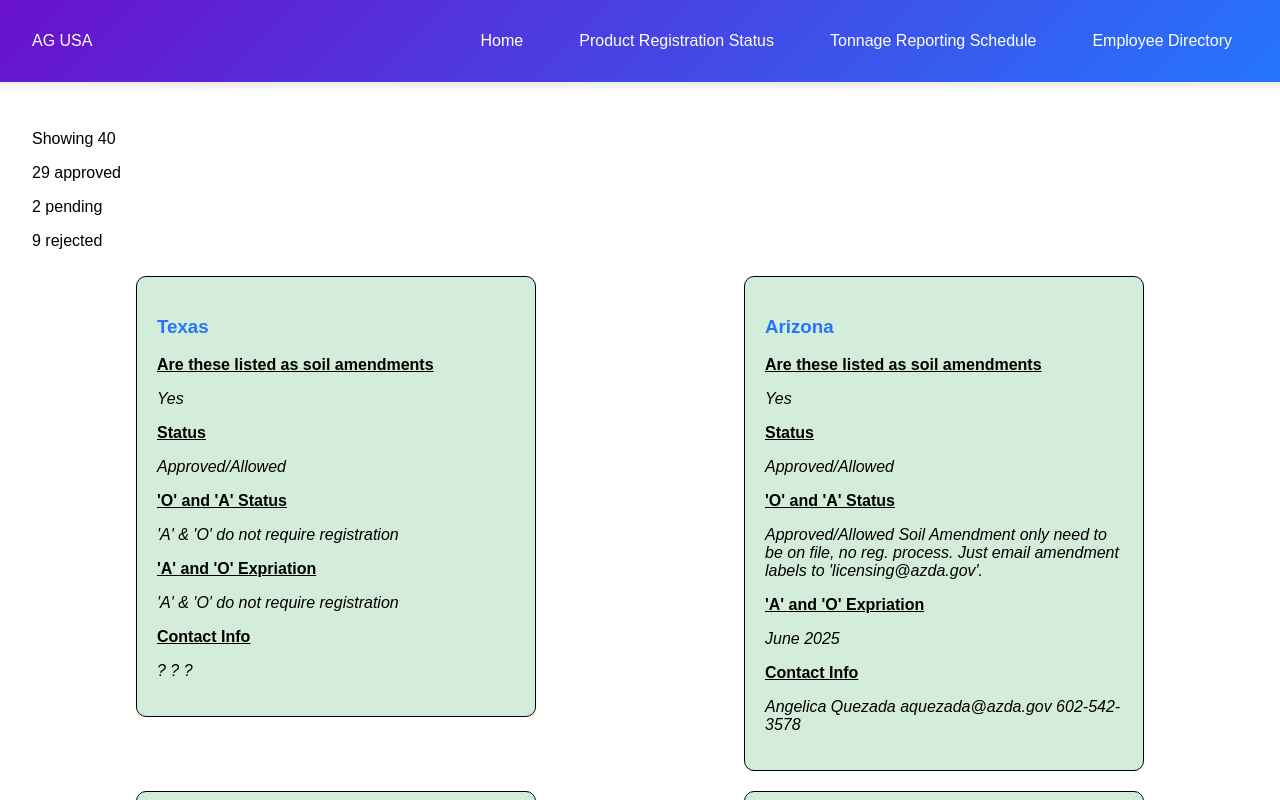
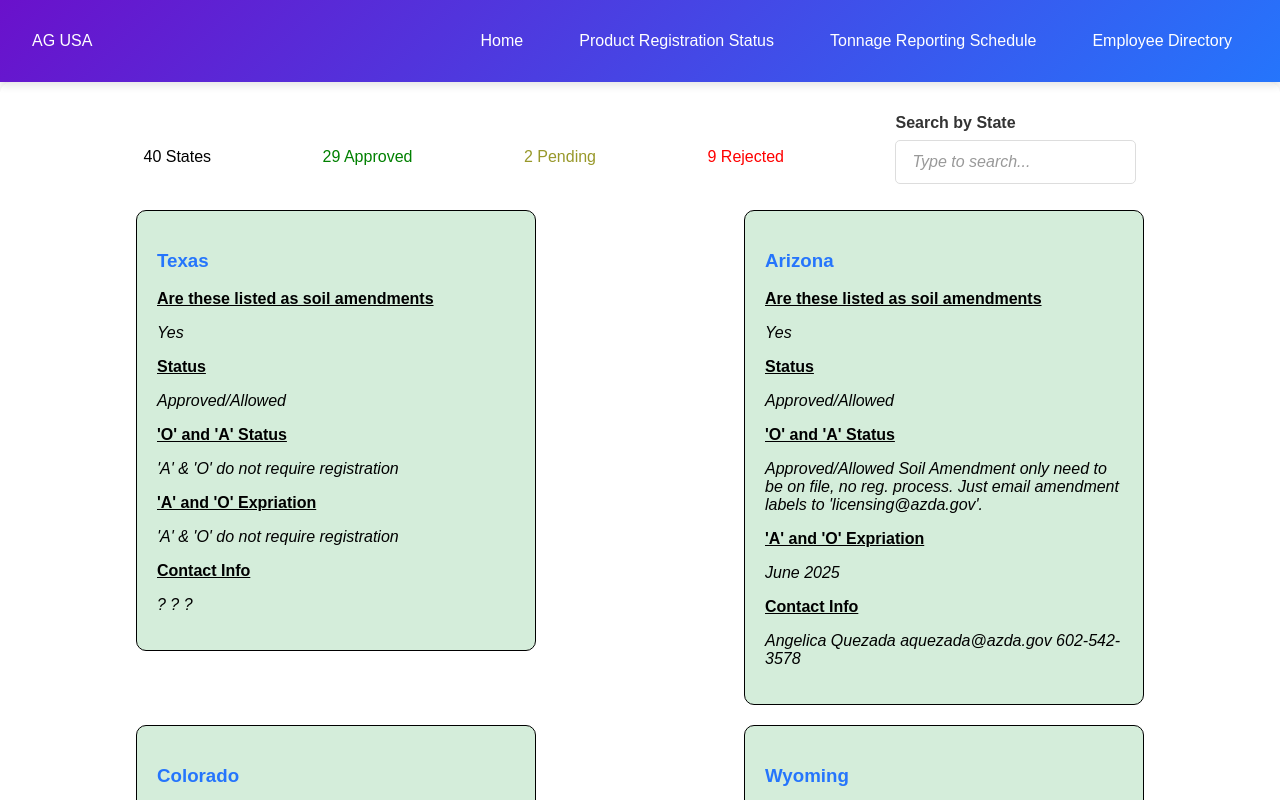
Before and after one commit to max-well-creator/work_dashboard, a Next.js app: page /product_reg_status in a window 1280 px wide. Shown: the top 800 px of the page. Built offline with nearby package versions, Linux system fonts and the light colour scheme.

Commit message:
implement search

```diff
--- /dev/null
+++ b/src/components/Searchbar/Searchbar.js
@@ -0,0 +1,23 @@
+import React from "react";
+import { Input, Label } from "reactstrap";
+import styles from "./Searchbar.module.scss";
+
+export default function Searchbar({ searchTerm, setSearchTerm }) {
+	const searchOnChange = (e) => {
+		setSearchTerm(e.target.value); // Directly update the search term
+	};
+
+	return (
+		<div className={styles.searchBarContainer}>
+			<Label for="search">Search by State</Label>
+			<Input
+				name="search"
+				id="search"
+				bsSize="lg"
+				placeholder="Type to search..."
+				value={searchTerm}
+				onChange={searchOnChange}
+			/>
+		</div>
+	);
+}
--- /dev/null
+++ b/src/components/Searchbar/Searchbar.module.scss
@@ -0,0 +1,36 @@
+
+.searchBarContainer {
+  display: flex;
+  flex-direction: column;
+  align-items: flex-start;
+  margin-bottom: 1rem;
+
+  label {
+    font-size: 1rem;
+    font-weight: bold;
+    margin-bottom: 0.5rem;
+    color: #333;
+  }
+
+  input {
+    width: 100%;
+    max-width: 400px;
+    padding: 0.75rem 1rem;
+    border: 1px solid #ddd;
+    border-radius: 5px;
+    font-size: 1rem;
+    color: #333;
+    transition: border-color 0.3s ease, box-shadow 0.3s ease;
+
+    &:focus {
+      outline: none;
+      border-color: #007bff;
+      box-shadow: 0 0 5px rgba(0, 123, 255, 0.5);
+    }
+
+    &::placeholder {
+      color: #999;
+      font-style: italic;
+    }
+  }
+}
--- a/src/components/StatusTable/StatusTable.js
+++ b/src/components/StatusTable/StatusTable.js
@@ -1,28 +1,39 @@
 "use client";
 import dataHeaders from "@/constants/stateRegistrationStatus";
 import statesRegData from "@/data/stateRegistrationStatus";
-import React from "react";
+import React, { useState, useMemo } from "react";
 import styles from "./StatusTable.module.scss";
 import CustomCard from "../CustomCard/CustomCard";
+import Searchbar from "../Searchbar/searchbar";
 
 const StatusTable = () => {
 	const { APPROVED_COLOR, REJECTED_COLOR, PENDING_COLOR } = dataHeaders;
 
+	const [searchTerm, setSearchTerm] = useState(""); // Manage search term here
+	const [filteredData, setFilteredData] = useState(statesRegData);
+
+	// Filter data based on the search term
+	const computedFilteredData = useMemo(() => {
+		if (!searchTerm) return statesRegData;
+		return statesRegData.filter((item) =>
+			item.state.toLowerCase().includes(searchTerm.toLowerCase())
+		);
+	}, [searchTerm, statesRegData]);
+
+	// Automatically update filteredData when searchTerm or data changes
+	useMemo(() => {
+		setFilteredData(computedFilteredData);
+	}, [computedFilteredData]);
+
 	// Helper function to get the correct CSS class based on the color
 	const getRowColorClass = (color) => {
-		if (color === APPROVED_COLOR) {
-			return styles.statusApproved;
-		}
-		if (color === REJECTED_COLOR) {
-			return styles.statusRejected;
-		}
-		if (color === PENDING_COLOR) {
-			return styles.statusPending;
-		}
-
+		if (color === APPROVED_COLOR) return styles.statusApproved;
+		if (color === REJECTED_COLOR) return styles.statusRejected;
+		if (color === PENDING_COLOR) return styles.statusPending;
 		return "";
 	};
 
+	// Count states by their status
 	const approvedStates = statesRegData.filter(
 		(row) => row.color === APPROVED_COLOR
 	);
@@ -32,14 +43,22 @@ const StatusTable = () => {
 	const rejectedStates = statesRegData.filter(
 		(row) => row.color === REJECTED_COLOR
 	);
+
 	return (
 		<div className={styles.tableContainer}>
-			<p>Showing {statesRegData.length}</p>
-			<p>{approvedStates.length} approved</p>
-			<p>{pendingStates.length} pending</p>
-			<p>{rejectedStates.length} rejected</p>
+			<div className={styles.totalSearch}>
+				<p>{statesRegData.length} States</p>
+				<p className={styles.approvedHeading}>
+					{approvedStates.length} Approved
+				</p>
+				<p className={styles.pendingHeading}>{pendingStates.length} Pending</p>
+				<p className={styles.rejectedHeading}>
+					{rejectedStates.length} Rejected
+				</p>
+				<Searchbar searchTerm={searchTerm} setSearchTerm={setSearchTerm} />
+			</div>
 			<div className={styles.statusTable}>
-				{statesRegData.map((row) => {
+				{filteredData.map((row) => {
 					const rowColorClass = getRowColorClass(row.color);
 					return (
 						<div className={styles.status_card} key={row.id}>
--- a/src/components/StatusTable/StatusTable.module.scss
+++ b/src/components/StatusTable/StatusTable.module.scss
@@ -9,8 +9,14 @@
   &:hover {
     box-shadow: 0 8px 24px rgba(0, 0, 0, 0.2);
   }
+
+.totalSearch {
+    display: flex;
+    justify-content: space-evenly;
+    align-items: center;
+    flex-wrap: wrap;
+  }
 }
-
 .statusTable {
   display: flex;
   justify-content: space-around;
@@ -22,10 +28,21 @@
   background-color: #d4edda !important; // Light green background for approved
 }
 
+.approvedHeading {
+  color: green
+}
+
 .statusRejected {
   background-color: #f8d7da !important; // Light red background for rejected
+}
+.rejectedHeading {
+  color: red;
 }
 
 .statusPending {
   background-color: #fff3cd !important; // Light yellow background for pending
 }
+
+.pendingHeading {
+  color: rgb(152, 152, 42);
+}
--- a/src/data/stateRegistrationStatus.js
+++ b/src/data/stateRegistrationStatus.js
@@ -183,8 +183,7 @@ const statesRegData = [
 		product_status: APPROVED,
 		notes: "",
 		is_soil_amendment: "Yes",
-		product_expiration:
-			"Payment Pending for January 2025 and print Idaho certificate after payment is processed",
+		product_expiration: "December 31, 2025",
 		color: APPROVED_COLOR,
 		renew_at:
 			'Renew registrations at <a href="https://www.isda.idaho.gov/ffs/" target= "_blank">Idaho Department of Agriculture</a>',
```
Also changed, not shown: src/data/employees.js (+18 -2 lines).
